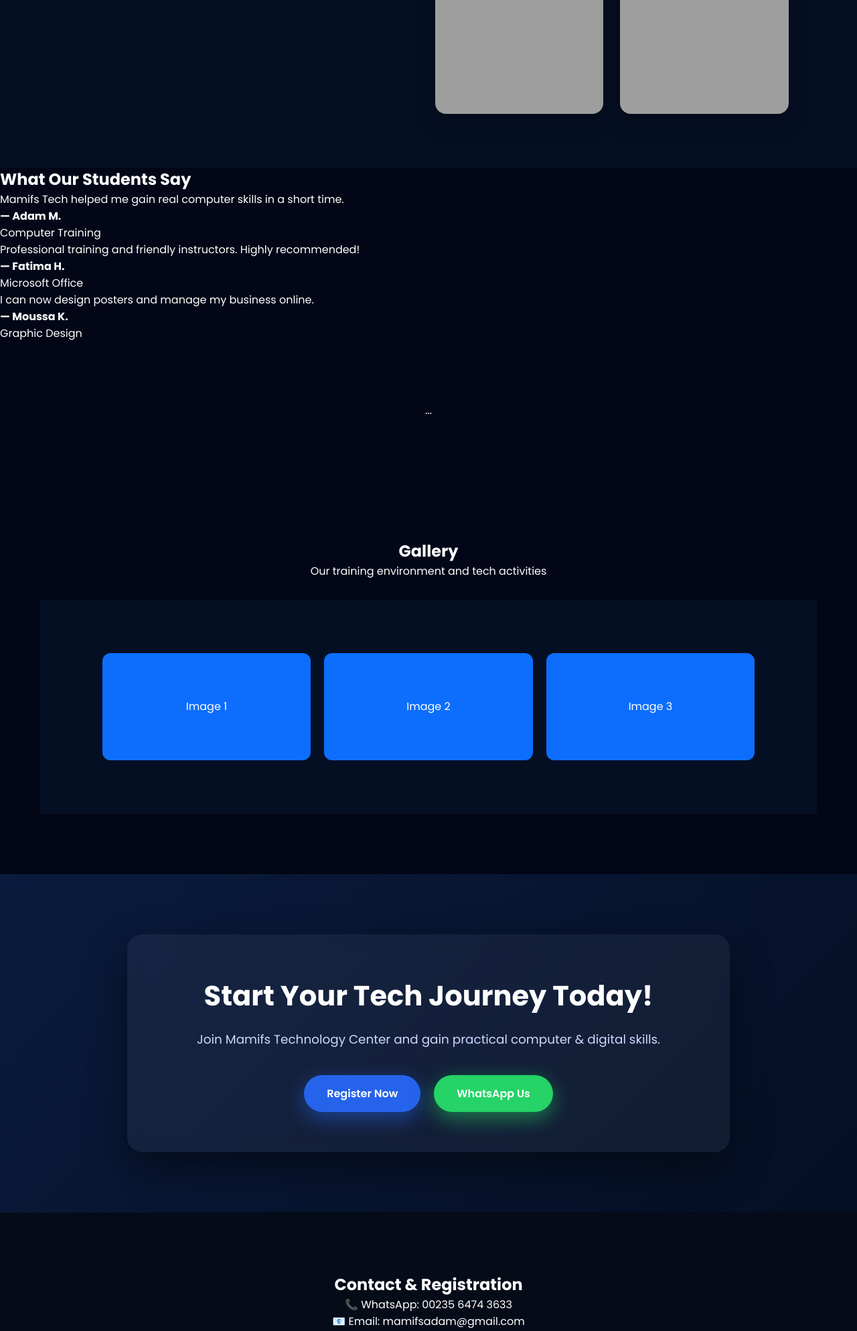
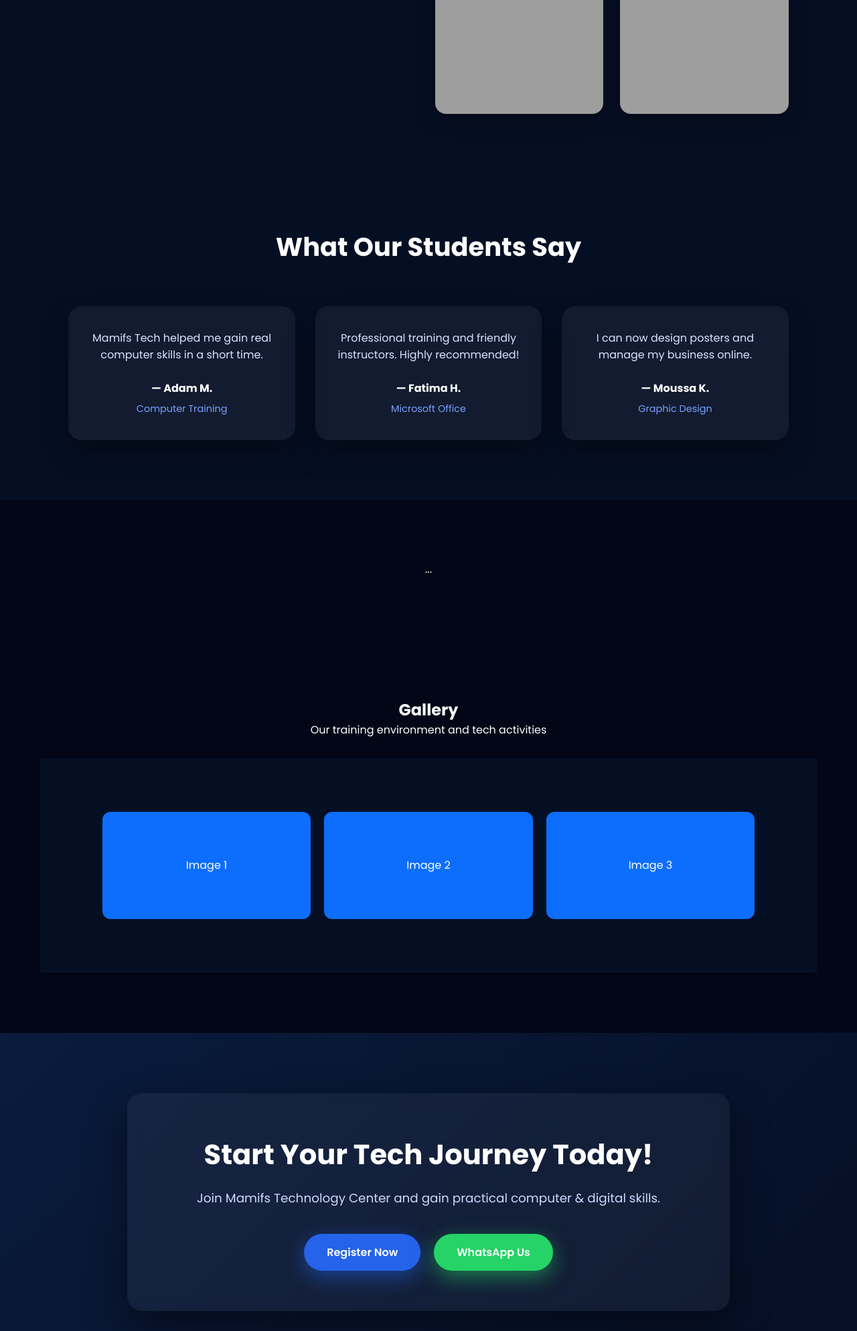
Before and after one commit to mamifsadam-pixel/mamifs-tech-services, a PHP site: page / in a window 1280 px wide. Shown: the part 1734-3721 px from the top of the page at 67% size. Run offline with PHP 8.4, Linux system fonts and the light colour scheme; grey boxes are pictures that could not be loaded.

Commit message:
Update style.css

```diff
--- a/style.css
+++ b/style.css
@@ -428,3 +428,49 @@
   background: #1ebc5a;
   transform: translateY(-3px);
 }
+/* TESTIMONIALS */
+.testimonials {
+  padding: 90px 8%;
+  background: #050f24;
+  text-align: center;
+}
+
+.testimonials h2 {
+  font-size: 2.4rem;
+  margin-bottom: 60px;
+  color: #fff;
+}
+
+.testimonial-grid {
+  display: grid;
+  grid-template-columns: repeat(auto-fit, minmax(280px, 1fr));
+  gap: 30px;
+}
+
+.testimonial {
+  background: rgba(255,255,255,0.05);
+  padding: 35px 30px;
+  border-radius: 20px;
+  box-shadow: 0 20px 40px rgba(0,0,0,0.4);
+  transition: transform 0.35s ease;
+}
+
+.testimonial:hover {
+  transform: translateY(-8px);
+}
+
+.testimonial p {
+  font-size: 1rem;
+  color: #dbe3ff;
+  margin-bottom: 25px;
+}
+
+.testimonial h4 {
+  color: #ffffff;
+  margin-bottom: 5px;
+}
+
+.testimonial span {
+  font-size: 0.9rem;
+  color: #7aa2ff;
+}
```
